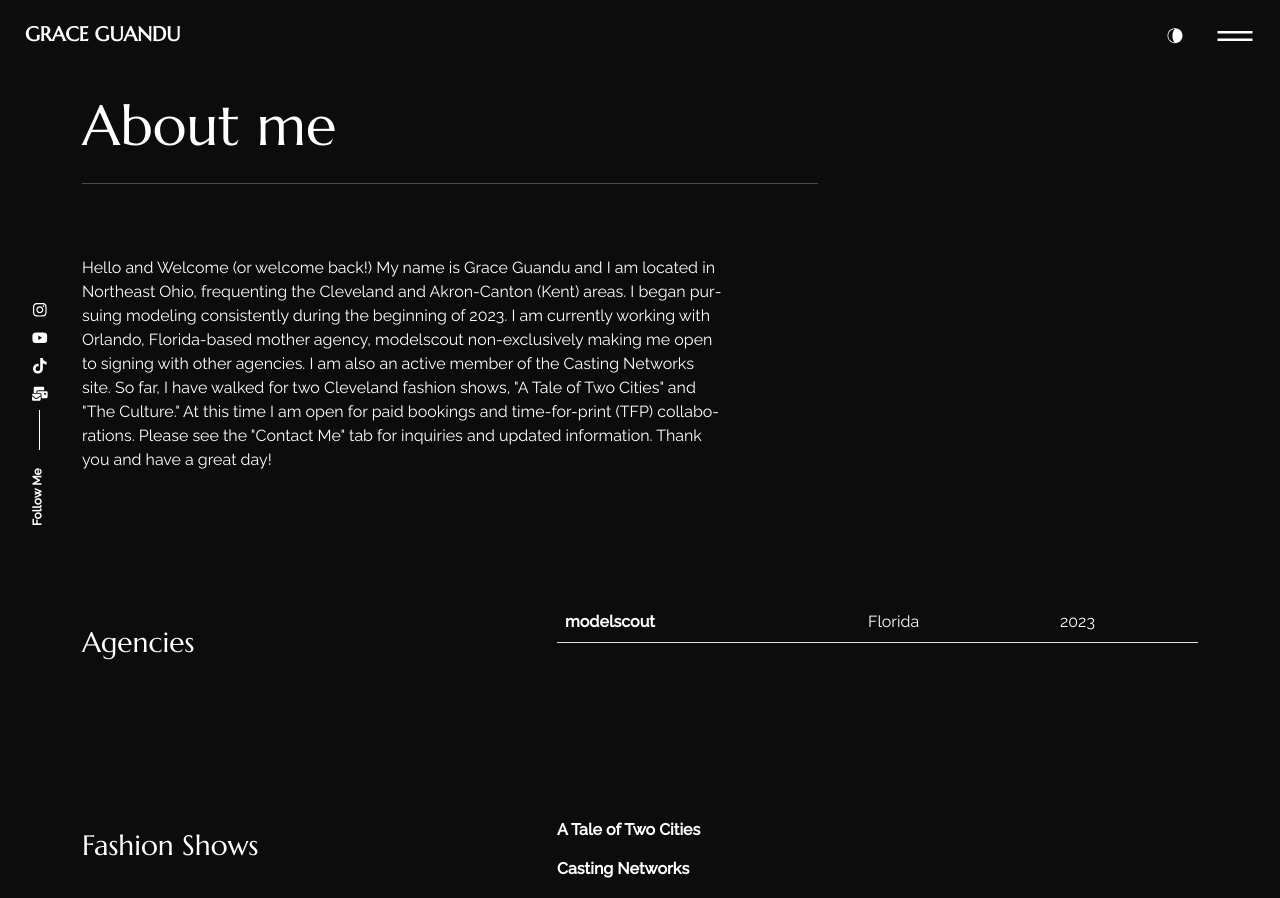
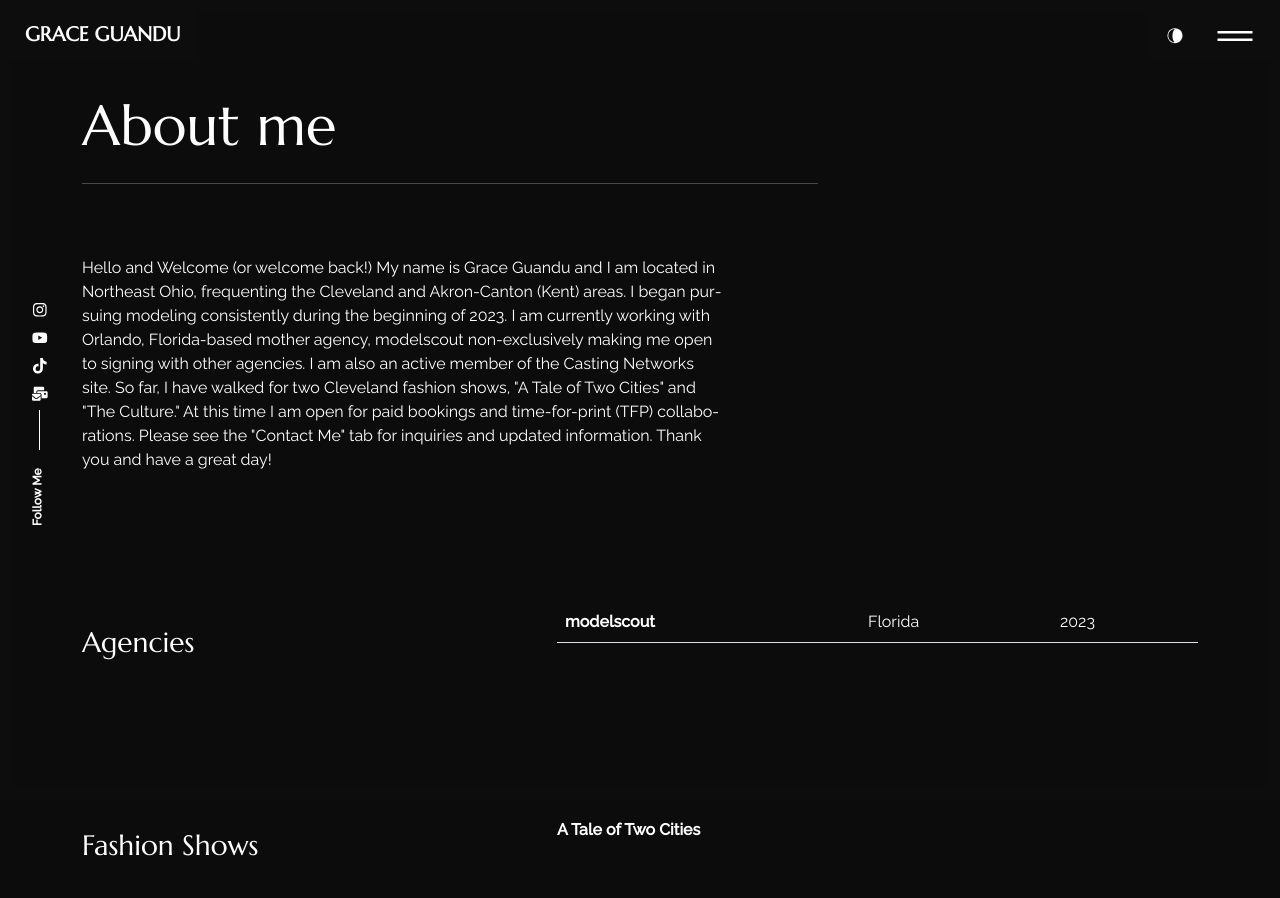
Before and after one commit to ProgrammingPete/grace-model-react-website, a React (Create React App) app: page /about in a window 1280 px wide. Built offline with nearby package versions, Linux system fonts and the light colour scheme; what aws-amplify would draw is missing.

Commit message:
remove fashion show

```diff
--- a/src/content_option.js
+++ b/src/content_option.js
@@ -28,11 +28,7 @@ const agencies = [{
 const fashionshows = [
     {
         name: "A Tale of Two Cities",
-    },
-    {
-        name: "Casting Networks",
     }
-
 ];
 
 const otherLinks = [
```
